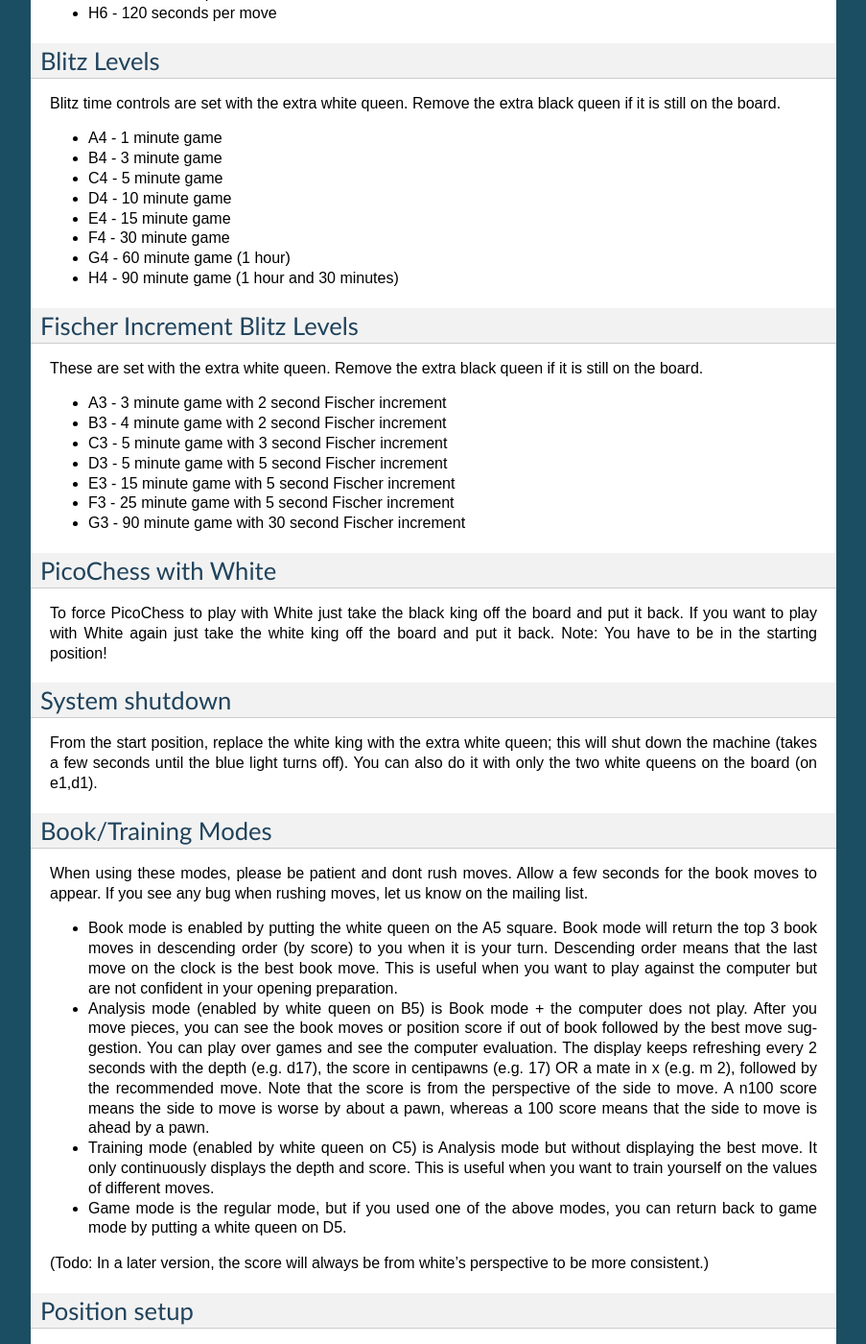
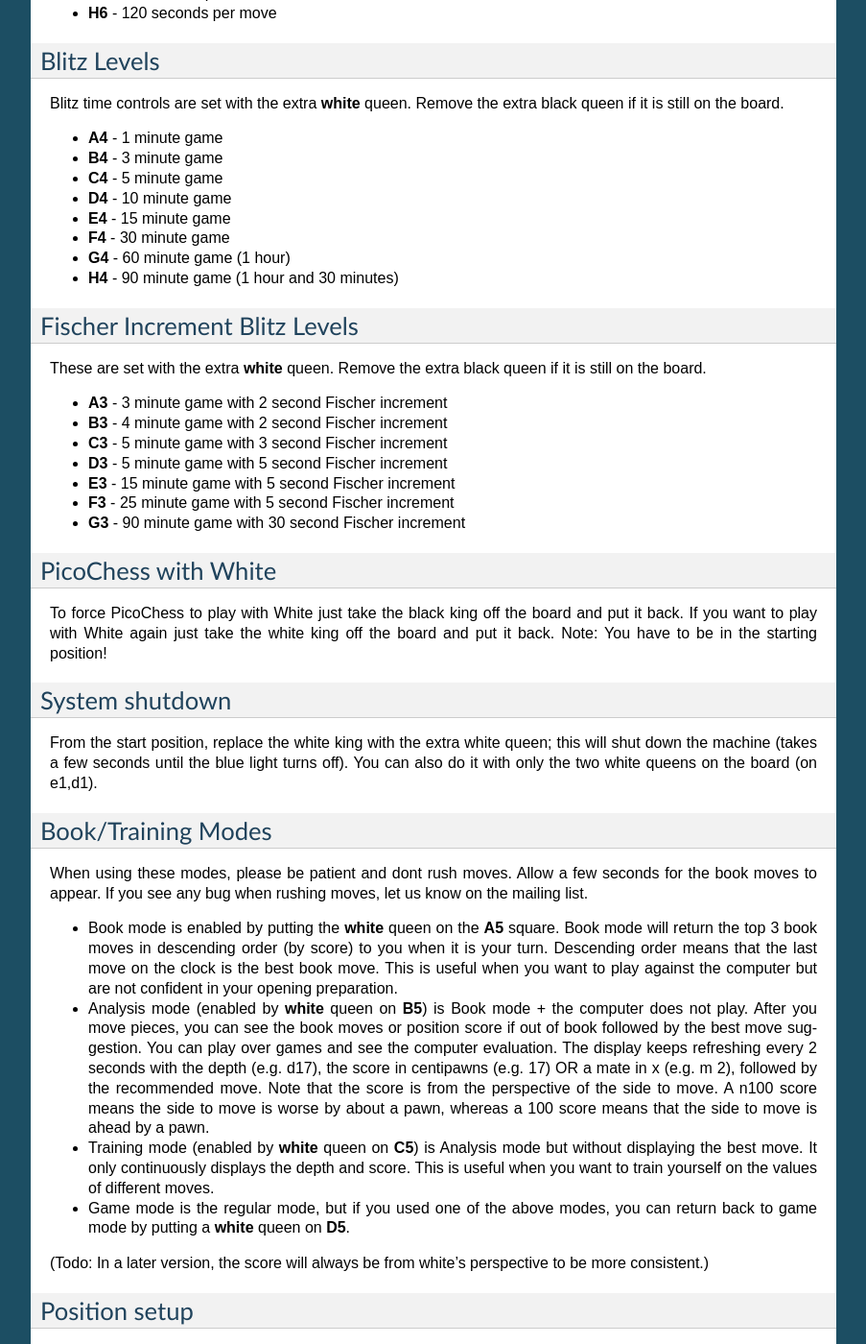
Before and after one commit to jromang/picochess, a Sphinx documentation site: the page built from docs/usage.rst, in a window 1280 px wide and 1400 px high, scrolled down 880 px. Shown: the whole window at 96% size, without its empty margins (198-1101 px from the left). Built offline with Sphinx 7.4.7, drawn with Linux system fonts in a browser that asks for light colours; some of the changed text lies outside the part shown.

```diff
--- a/docs/usage.rst
+++ b/docs/usage.rst
@@ -12,60 +12,60 @@ Put the extra black queen on your DGT board to select skill level. Putting it on
 Choosing opening books
 ----------------------
 
-Opening books are also selected with the extra black queen:
+Opening books are also selected with the extra **black** queen:
 
-* A3 - No book
-* B3 - Fun
-* C3 - Anand
-* D3 - Korchnoi
-* E3 - Larsen
-* F3 - Pro
-* G3 - GM_2001 : GM games from 2001 to mid-September, 2012
-* H3 - Varied. (Default)
-* H4 - GM_1950 (> 2500 ELO GM games from 1950 till mid-Sept, 2012)
-* G4 - Performance
-* F4 - Stockfish optimized book v 2.11 by Salvo Spitaleri
+* **A3** - No book
+* **B3** - Fun
+* **C3** - Anand
+* **D3** - Korchnoi
+* **E3** - Larsen
+* **F3** - Pro
+* **G3** - GM_2001 : GM games from 2001 to mid-September, 2012
+* **H3** - Varied. (Default)
+* **H4** - GM_1950 (> 2500 ELO GM games from 1950 till mid-Sept, 2012)
+* **G4** - Performance
+* **F4** - Stockfish optimized book v 2.11 by Salvo Spitaleri
 
 Setting up time controls
 ------------------------
 
-Time controls are set with the extra white queen. Remove the extra black queen if it is still on the board.
+Time controls are set with the extra **white** queen. Remove the extra black queen if it is still on the board.
 
-* A6 - 1 second per move
-* B6 - 3 seconds per move
-* C6 - 5 seconds per move
-* D6 - 10 seconds per move
-* E6 - 15 seconds per move
-* F6 - 30 seconds per move
-* G6 - 60 seconds per move
-* H6 - 120 seconds per move
+* **A6** - 1 second per move
+* **B6** - 3 seconds per move
+* **C6** - 5 seconds per move
+* **D6** - 10 seconds per move
+* **E6** - 15 seconds per move
+* **F6** - 30 seconds per move
+* **G6** - 60 seconds per move
+* **H6** - 120 seconds per move
 
 Blitz Levels
 ------------
 
-Blitz time controls are set with the extra white queen. Remove the extra black queen if it is still on the board.
+Blitz time controls are set with the extra **white** queen. Remove the extra black queen if it is still on the board.
 
-* A4 - 1 minute game
-* B4 - 3 minute game
-* C4 - 5 minute game
-* D4 - 10 minute game
-* E4 - 15 minute game
-* F4 - 30 minute game
-* G4 - 60 minute game (1 hour)
-* H4 - 90 minute game (1 hour and 30 minutes)
+* **A4** - 1 minute game
+* **B4** - 3 minute game
+* **C4** - 5 minute game
+* **D4** - 10 minute game
+* **E4** - 15 minute game
+* **F4** - 30 minute game
+* **G4** - 60 minute game (1 hour)
+* **H4** - 90 minute game (1 hour and 30 minutes)
 
 Fischer Increment Blitz Levels
 ------------------------------
 
-These are set with the extra white queen. Remove the extra black queen if it is still on the board.
+These are set with the extra **white** queen. Remove the extra black queen if it is still on the board.
 
-* A3 - 3 minute game with 2 second Fischer increment
-* B3 - 4 minute game with 2 second Fischer increment
-* C3 - 5 minute game with 3 second Fischer increment
-* D3 - 5 minute game with 5 second Fischer increment
-* E3 - 15 minute game with 5 second Fischer increment
-* F3 - 25 minute game with 5 second Fischer increment
-* G3 - 90 minute game with 30 second Fischer increment
+* **A3** - 3 minute game with 2 second Fischer increment
+* **B3** - 4 minute game with 2 second Fischer increment
+* **C3** - 5 minute game with 3 second Fischer increment
+* **D3** - 5 minute game with 5 second Fischer increment
+* **E3** - 15 minute game with 5 second Fischer increment
+* **F3** - 25 minute game with 5 second Fischer increment
+* **G3** - 90 minute game with 30 second Fischer increment
 
 PicoChess with White
 --------------------
@@ -82,10 +82,10 @@ Book/Training Modes
 
 When using these modes, please be patient and dont rush moves. Allow a few seconds for the book moves to appear. If you see any bug when rushing moves, let us know on the mailing list.
 
-* Book mode is enabled by putting the white queen on the A5 square. Book mode will return the top 3 book moves in descending order (by score) to you when it is your turn. Descending order means that the last move on the clock is the best book move. This is useful when you want to play against the computer but are not confident in your opening preparation.
-* Analysis mode (enabled by white queen on B5) is Book mode + the computer does not play. After you move pieces, you can see the book moves or position score if out of book followed by the best move suggestion. You can play over games and see the computer evaluation. The display keeps refreshing every 2 seconds with the depth (e.g. d17), the score in centipawns (e.g. 17) OR a mate in x (e.g. m 2), followed by the recommended move. Note that the score is from the perspective of the side to move. A n100 score means the side to move is worse by about a pawn, whereas a 100 score means that the side to move is ahead by a pawn.
-* Training mode (enabled by white queen on C5) is Analysis mode but without displaying the best move. It only continuously displays the depth and score. This is useful when you want to train yourself on the values of different moves.
-* Game mode is the regular mode, but if you used one of the above modes, you can return back to game mode by putting a white queen on D5.
+* Book mode is enabled by putting the **white** queen on the **A5** square. Book mode will return the top 3 book moves in descending order (by score) to you when it is your turn. Descending order means that the last move on the clock is the best book move. This is useful when you want to play against the computer but are not confident in your opening preparation.
+* Analysis mode (enabled by **white** queen on **B5**) is Book mode + the computer does not play. After you move pieces, you can see the book moves or position score if out of book followed by the best move suggestion. You can play over games and see the computer evaluation. The display keeps refreshing every 2 seconds with the depth (e.g. d17), the score in centipawns (e.g. 17) OR a mate in x (e.g. m 2), followed by the recommended move. Note that the score is from the perspective of the side to move. A n100 score means the side to move is worse by about a pawn, whereas a 100 score means that the side to move is ahead by a pawn.
+* Training mode (enabled by **white** queen on **C5**) is Analysis mode but without displaying the best move. It only continuously displays the depth and score. This is useful when you want to train yourself on the values of different moves.
+* Game mode is the regular mode, but if you used one of the above modes, you can return back to game mode by putting a **white** queen on **D5**.
 
 (Todo: In a later version, the score will always be from white's perspective to be more consistent.)
 
```
